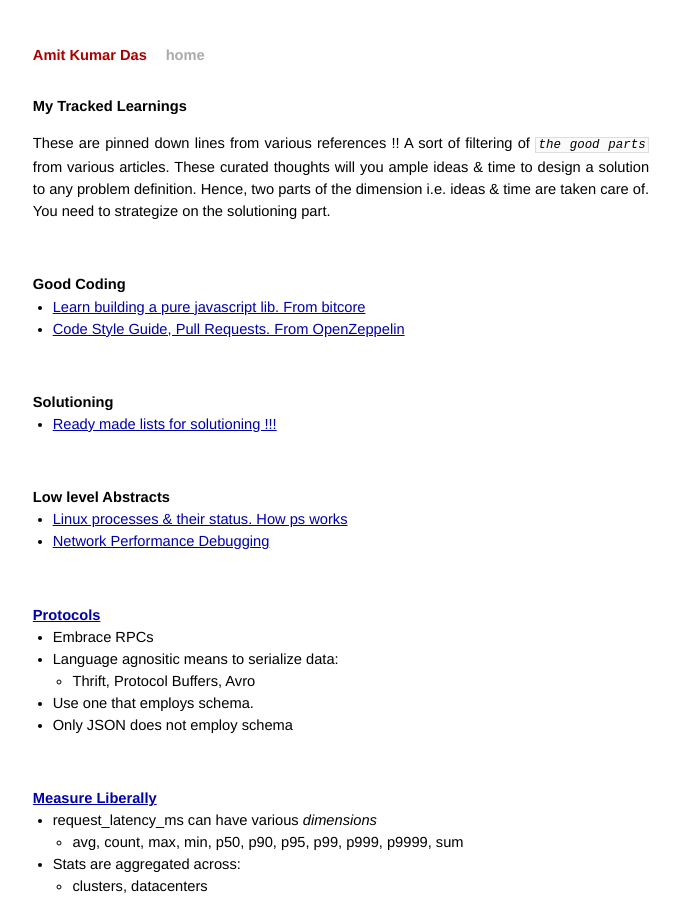
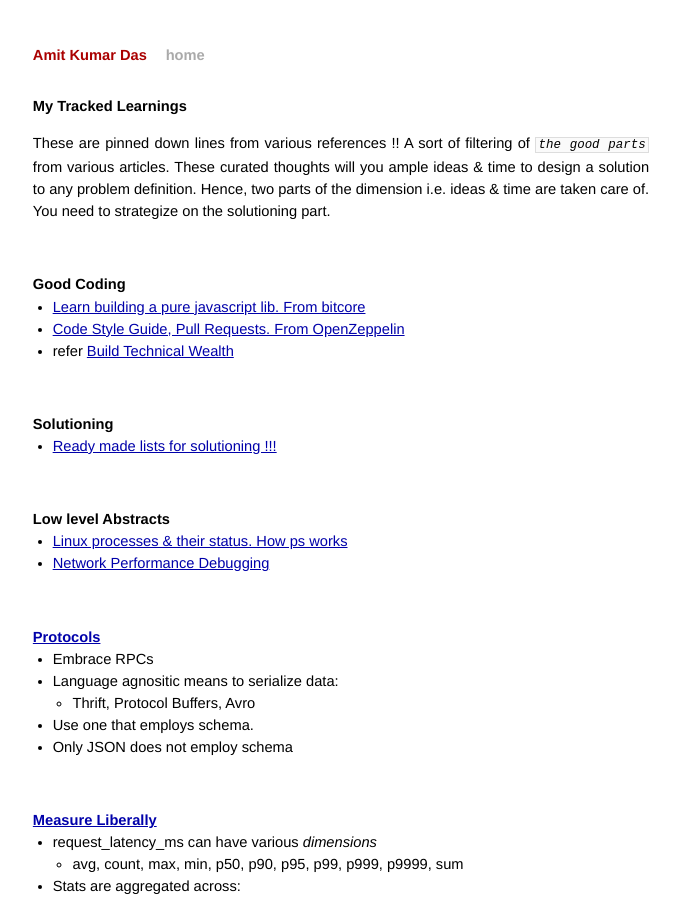
Before and after one commit to AmitKumarDas/amitkumardas.github.io, a Jekyll site: the page built from _posts/2016-10-06-My Tracked Learnings.md, in a window 1280 px wide and 900 px high. Shown: the whole window, without its empty margins (299-979 px from the left). Built offline with Jekyll 4.4.1, drawn with Linux system fonts in a browser that asks for light colours.

Commit message:
Update 2016-10-06-My Tracked Learnings.md

```diff
--- a/_posts/2016-10-06-My Tracked Learnings.md
+++ b/_posts/2016-10-06-My Tracked Learnings.md
@@ -17,6 +17,7 @@ solutioning part.
 
 - [Learn building a pure javascript lib. From bitcore](https://github.com/bitpay/bitcore-lib)
 - [Code Style Guide, Pull Requests. From OpenZeppelin](https://github.com/OpenZeppelin/zeppelin-solidity/blob/master/CONTRIBUTING.md#style-guidelines)
+- refer [Build Technical Wealth](http://firstround.com/review/forget-technical-debt-heres-how-to-build-technical-wealth/?mc_cid=07889699da&mc_eid=9a1ca6920c)
 
 <br />
 
```
